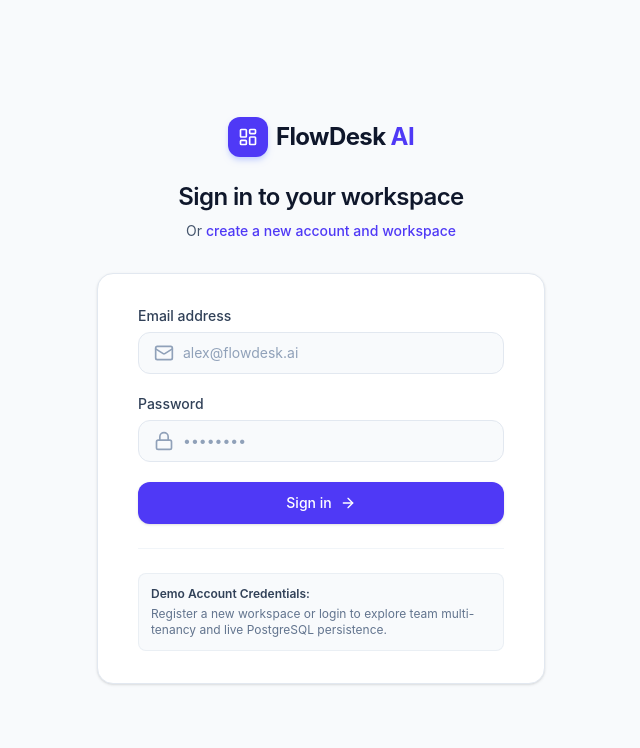
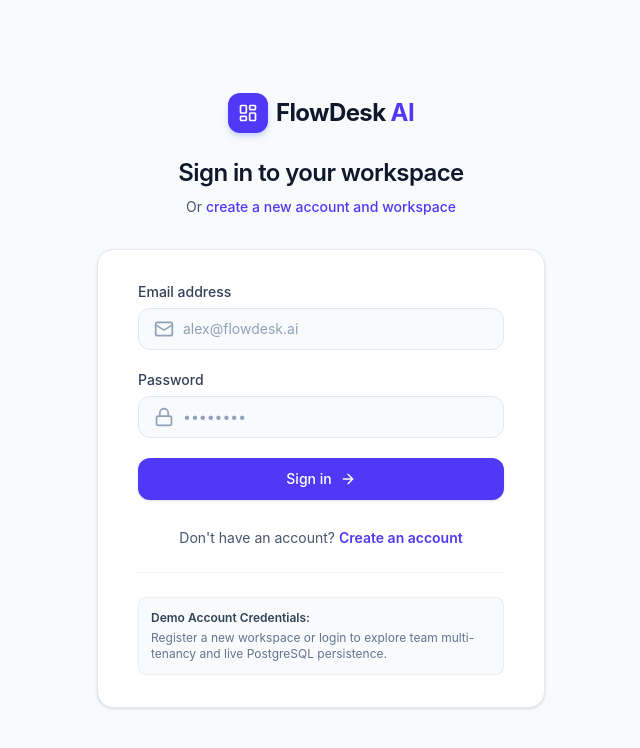
Before and after one commit to yashtank075-ai/FlowDesk, a React (Vite) app in the folder client/: page /login in a window 1280 px wide. Shown: the top 748 px of the page, without its empty margins (319-959 px from the left). Built offline with nearby package versions, Linux system fonts and the light colour scheme; no server answers.

Commit message:
feat: add login and register pages for client authentication

```diff
--- a/client/src/pages/LoginPage.tsx
+++ b/client/src/pages/LoginPage.tsx
@@ -118,6 +118,18 @@ export const LoginPage: React.FC = () => {
                 )}
               </button>
             </div>
+
+            <div className="pt-2 text-center">
+              <p className="text-sm text-slate-600">
+                Don't have an account?{' '}
+                <Link
+                  to="/register"
+                  className="font-semibold text-indigo-600 hover:text-indigo-500 hover:underline transition-colors"
+                >
+                  Create an account
+                </Link>
+              </p>
+            </div>
           </form>
 
           <div className="mt-6 pt-6 border-t border-slate-100">
--- a/client/src/pages/RegisterPage.tsx
+++ b/client/src/pages/RegisterPage.tsx
@@ -227,6 +227,18 @@ export const RegisterPage: React.FC = () => {
                 )}
               </button>
             </div>
+
+            <div className="pt-2 text-center">
+              <p className="text-sm text-slate-600">
+                Already have an account?{' '}
+                <Link
+                  to="/login"
+                  className="font-semibold text-indigo-600 hover:text-indigo-500 hover:underline transition-colors"
+                >
+                  Sign in
+                </Link>
+              </p>
+            </div>
           </form>
         </div>
       </div>
```
